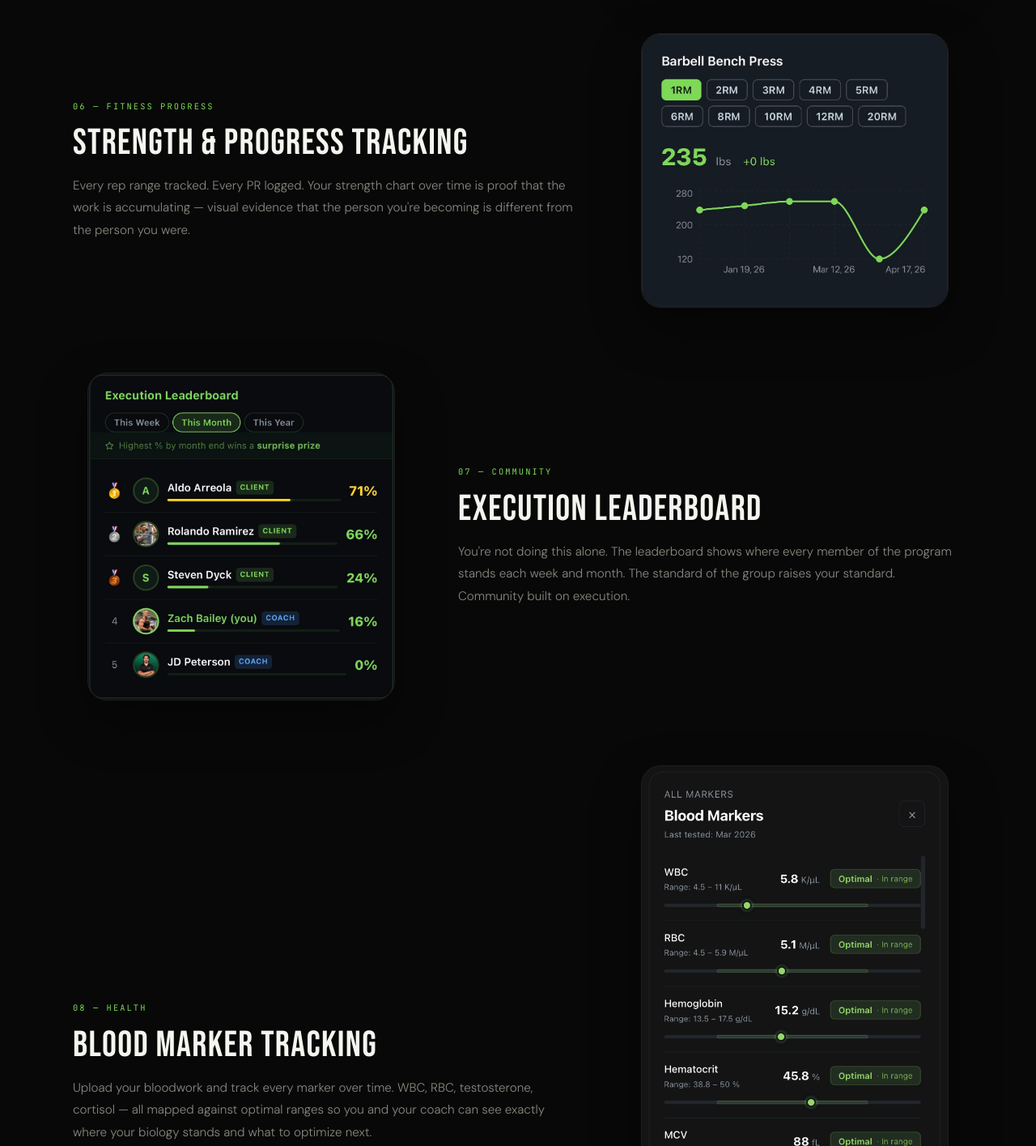
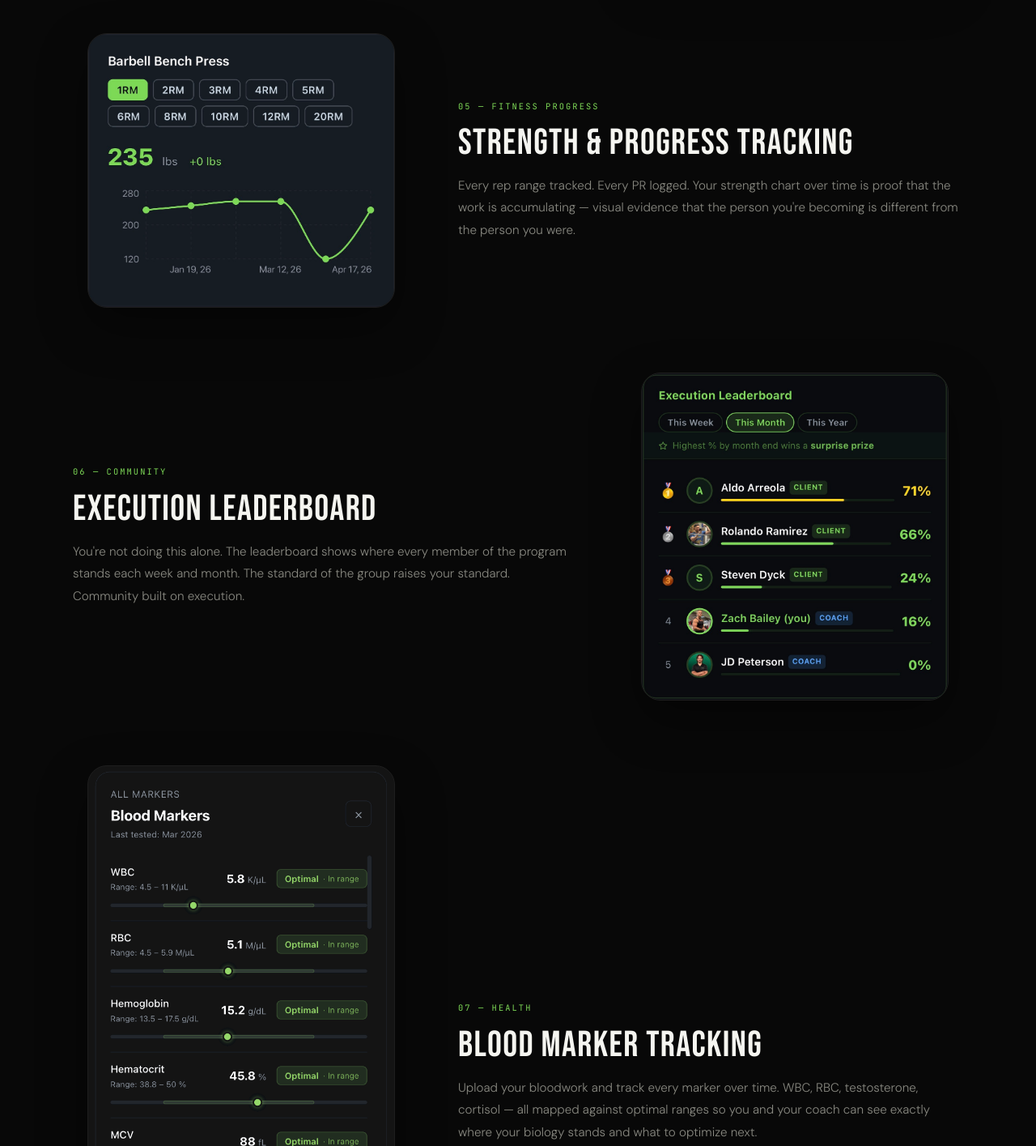
Before and after one commit to eliteself13/elite-self, a plain HTML site: page index.html in a window 1280 px wide. Shown: the part 7780-9195 px from the top of the page at 81% size. Drawn offline with Linux system fonts and the light colour scheme.

Commit message:
App screenshots: renumber 01-08, alternate image sides
Co-Authored-By: Claude Opus 5.5 <noreply@anthropic.com>

```diff
--- a/index.html
+++ b/index.html
@@ -2174,45 +2174,45 @@
         </div>
       </div>
 
-      <div class="screenshot-row reverse reveal">
+      <div class="screenshot-row reveal">
         <div class="screenshot-img-wrap">
           <img src="ss-strength.png" alt="Progressive overload strength chart" loading="lazy">
         </div>
         <div class="screenshot-text">
-          <div class="screenshot-num">06 — Fitness Progress</div>
+          <div class="screenshot-num">05 — Fitness Progress</div>
           <div class="screenshot-title">Strength & Progress Tracking</div>
           <p class="screenshot-desc">Every rep range tracked. Every PR logged. Your strength chart over time is proof that the work is accumulating — visual evidence that the person you're becoming is different from the person you were.</p>
         </div>
       </div>
 
-      <div class="screenshot-row reveal">
+      <div class="screenshot-row reverse reveal">
         <div class="screenshot-img-wrap">
           <img src="ss-leaderboard.png" alt="Execution leaderboard" loading="lazy">
         </div>
         <div class="screenshot-text">
-          <div class="screenshot-num">07 — Community</div>
+          <div class="screenshot-num">06 — Community</div>
           <div class="screenshot-title">Execution Leaderboard</div>
           <p class="screenshot-desc">You're not doing this alone. The leaderboard shows where every member of the program stands each week and month. The standard of the group raises your standard. Community built on execution.</p>
         </div>
       </div>
 
-      <div class="screenshot-row reverse reveal">
+      <div class="screenshot-row reveal">
         <div class="screenshot-img-wrap">
           <img src="ss-bloodwork.png" alt="Blood marker tracking" loading="lazy">
         </div>
         <div class="screenshot-text">
-          <div class="screenshot-num">08 — Health</div>
+          <div class="screenshot-num">07 — Health</div>
           <div class="screenshot-title">Blood Marker Tracking</div>
           <p class="screenshot-desc">Upload your bloodwork and track every marker over time. WBC, RBC, testosterone, cortisol — all mapped against optimal ranges so you and your coach can see exactly where your biology stands and what to optimize next.</p>
         </div>
       </div>
 
-      <div class="screenshot-row reveal">
+      <div class="screenshot-row reverse reveal">
         <div class="screenshot-img-wrap">
           <img src="ss-custom-workout.png" alt="Custom coach-built workout programming" loading="lazy">
         </div>
         <div class="screenshot-text">
-          <div class="screenshot-num">09 — Training</div>
+          <div class="screenshot-num">08 — Training</div>
           <div class="screenshot-title">Custom Workouts Built For You</div>
           <p class="screenshot-desc">Your coach programs every training session specifically for your body, your goals, and your schedule. No generic plans — a system built around you, updated as you progress.</p>
         </div>
```
